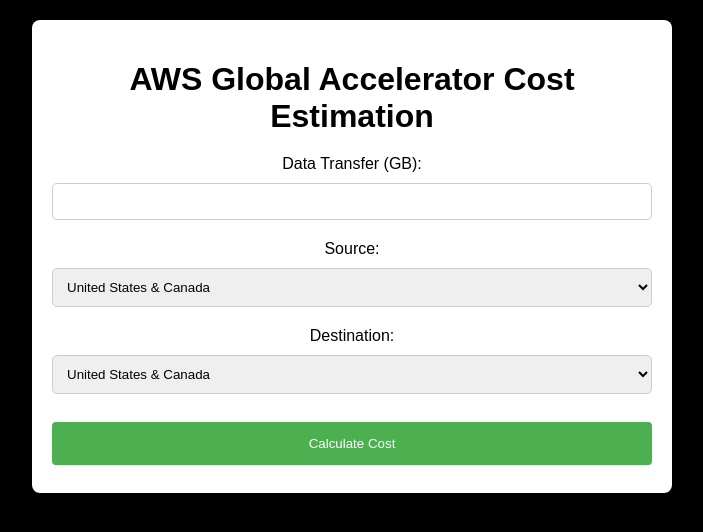
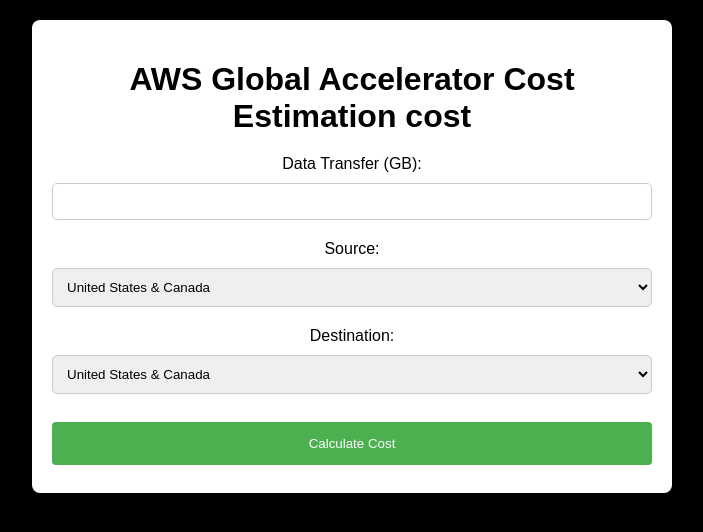
Before and after one commit to shivam-futureapp/test-app, a Flask app: page / in a window 1280 px wide. Shown: the top 532 px of the page, without its empty margins (288-991 px from the left). Run offline with Flask 3, Linux system fonts and the light colour scheme.

Commit message:
Update index.html

```diff
--- a/templates/index.html
+++ b/templates/index.html
@@ -68,7 +68,7 @@
 </head>
 <body>
     <div class="container">
-        <h1>AWS Global Accelerator Cost Estimation</h1>
+        <h1>AWS Global Accelerator Cost Estimation   cost</h1>
         <form method="POST">
             <label for="data_transfer">Data Transfer (GB):</label>
             <input type="text" name="data_transfer" id="data_transfer"><br>
```
